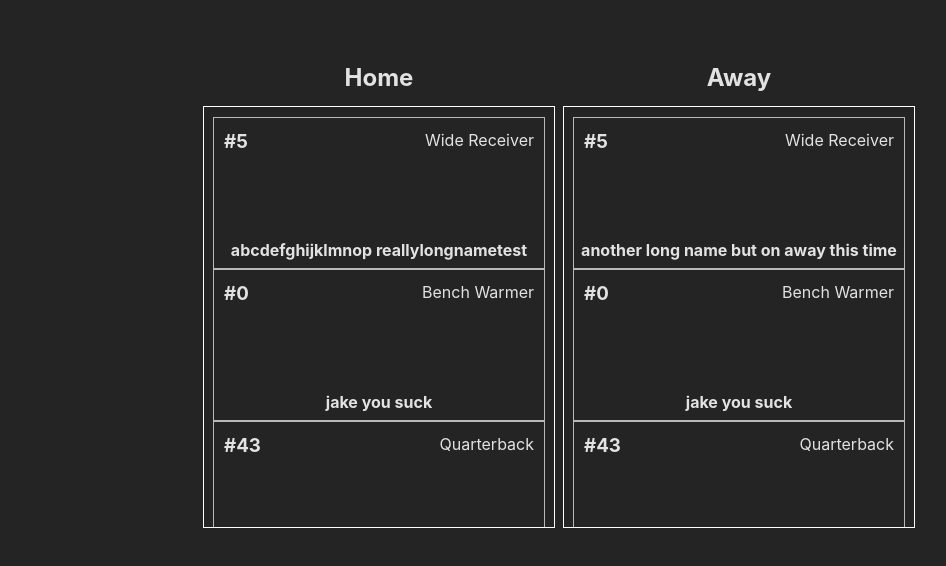
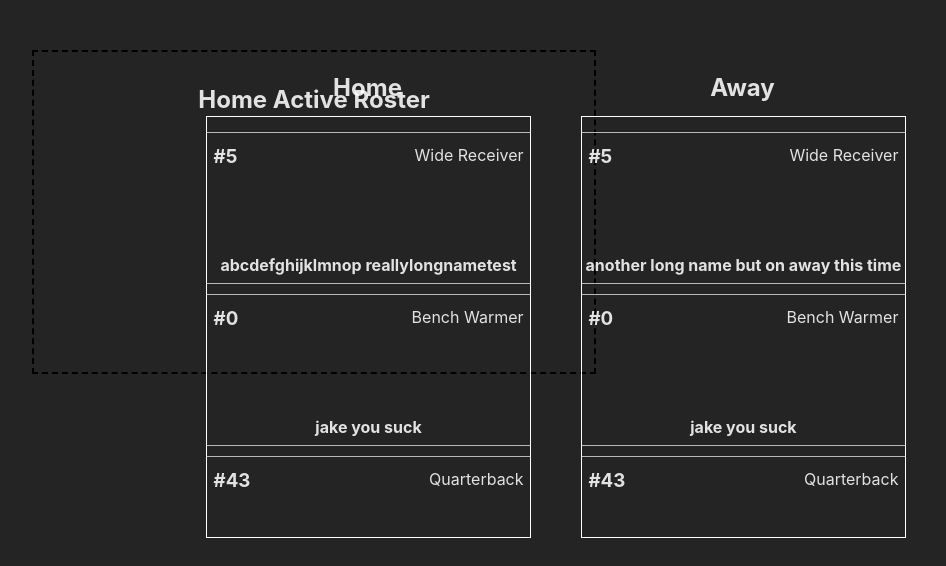
Before and after one commit to JakeRasmusson/cuddly-winner, a React (Vite) app in the folder client/: page / in a window 1280 px wide. Shown: the top 566 px of the page, without its empty margins (326-1272 px from the left). Built offline with nearby package versions, Linux system fonts and the light colour scheme.

Commit message:
Scruffed home active roster

```diff
--- a/client/src/App.jsx
+++ b/client/src/App.jsx
@@ -1,6 +1,7 @@
 import { useState } from 'react'
 import Player from './components/Player/Player'
 import PlayerList from './components/PlayerList/PlayerList'
+import Roster from './components/Roster/Roster'
 import './App.css'
 
 /**
@@ -48,6 +49,9 @@ const App = () => {
     const [homePlayers, setHomePlayers] = useState(initialHomePlayers)
     const [awayPlayers, setAwayPlayers] = useState(initialAwayPlayers)
 
+    const [homeRoster, setHomeRoster] = useState([])
+    const [awayRoster, setAwayRoster] = useState([])
+
     const handleUpdate = (id, updatedData, team) => {
         if(team == 'home'){
             setHomePlayers(prev => {
@@ -77,8 +81,20 @@ const App = () => {
         }
     }
 
-    const handleDragStart = (e, player) => {
+    const handleDragStart = (e, player, team) => {
         e.dataTransfer.setData('player', JSON.stringify(player))
+        e.dataTransfer.setData('team', team)
+    }
+
+    const handleDrop = (player, team) => {
+      if(team == 'Home'){
+        setHomeRoster(prevRoster => [...prevRoster, player])
+        setHomePlayers(prevPlayers => prevPlayers.filter(p => p.id != player.id))
+      }
+      if(team == 'Away'){
+        setAwayRoster(prevRoster => [...prevRoster, player])
+        setAwayPlayers(prevPlayers => prevPlayers.filter(p => p.id != player.id))
+      }
     }
 
     return (
@@ -87,6 +103,9 @@ const App = () => {
                 <PlayerList players={homePlayers} handleDragStart={handleDragStart} handleUpdate={handleUpdate} title="Home" team="home"/>
                 <PlayerList players={awayPlayers} handleDragStart={handleDragStart} handleUpdate={handleUpdate} title="Away" team="away"/>
             </div>
+            <div className="active-rosters">
+                <Roster team="Home" roster={homeRoster} handleDrop={handleDrop} />
+            </div>
 
         </>
     )
--- a/client/src/components/PlayerList/PlayerList.jsx
+++ b/client/src/components/PlayerList/PlayerList.jsx
@@ -11,7 +11,7 @@ const PlayerList = ({ players, handleDragStart, handleUpdate, title, team }) =>
                     <div
                         key={player.id}
                         draggable
-                        onDragStart={e => handleDragStart(e, player)}
+                        onDragStart={e => handleDragStart(e, player, team)}
                         className="draggable-player"
                     >
                         <Player {...player} onUpdate={(id, updateData) => handleUpdate(id, updateData, team)} onDragStart={handleDragStart} />
--- a/client/src/components/Roster/Roster.css
+++ b/client/src/components/Roster/Roster.css
@@ -0,0 +1,23 @@
+.player-list {
+    width: 45%;
+    margin: 10px;
+    display: inline-block;
+}
+
+.roster {
+    width: 45%;
+    margin: 10px;
+    display: inline-block;
+    min-height: 300px;
+    border: 2px dashed #000;
+    padding: 10px;
+}
+
+.roster-players {
+    margin-top: 10px;
+}
+
+.draggable-player {
+    cursor: grab;
+    margin: 5px 0;
+}
--- a/client/src/components/Roster/Roster.jsx
+++ b/client/src/components/Roster/Roster.jsx
@@ -1,48 +1,38 @@
-import React, { useState } from 'react'
-import Player from './Player'
+import React from 'react'
+import Player from '../Player/Player'
+import './Roster.css'
 
-const Roster = () => {
-    const [playersInRoster, setPlayersInRoster] = useState([])
-
-    const handleDragStart = (e, id) => {
-        e.dataTransfer.setData('playerId', id)
-    }
-
-    const handleDrop = e => {
-        const playerId = e.dataTransfer.getData('playerId')
-        setPlayersInRoster((prevRoster) => [...prevRoster, `Player ${playerId}`])
+const Roster = ({ team, roster, handleDrop }) => {
+    const onDragOver = e => {
         e.preventDefault()
     }
 
-    const handleDragOver = e => {
-        e.preventDefault()
+    const onDrop = e => {
+        const player = JSON.parse(e.dataTransfer.getData('player'))
+        const sourceTeam = e.dataTransfer.getData('team')
+
+        console.log(sourceTeam)
+
+        if(sourceTeam.toLowerCase() == team.toLowerCase()){
+            handleDrop(player, team)
+        }
+        else {
+            alert(`Cannot add ${player.name} to the ${team} roster`)
+        }
     }
 
     return (
-        <div>
-            <h2>Active Roster</h2>
-            <div
-                className="drop-area"
-                onDrop={handleDrop}
-                onDragOver={handleDragOver}
-                style={{
-                    border: '2px dashed #ccc',
-                    padding: '20px',
-                    minHeight: '200px'
-                }}
-            >
-                {!playersInRoster.length ? (
-                    <p>Drag players here to populate current active roster</p>
-                ) : (
-                    playersInRoster.map((player, index) => <div key={index}>{player}</div>)
-                )}
+        <div
+            className='roster'
+            onDragOver={onDragOver}
+            onDrop={onDrop}
+        >
+            <h2>{team} Active Roster</h2>
+            <div className="roster-players">
+                {roster.map(player => (
+                    <Player key={player.id} {...player} />
+                ))}
             </div>
-
-            <Player
-                key={player.id}
-                id={player.id}
-                name={player.name}
-            />
         </div>
     )
 }
```
